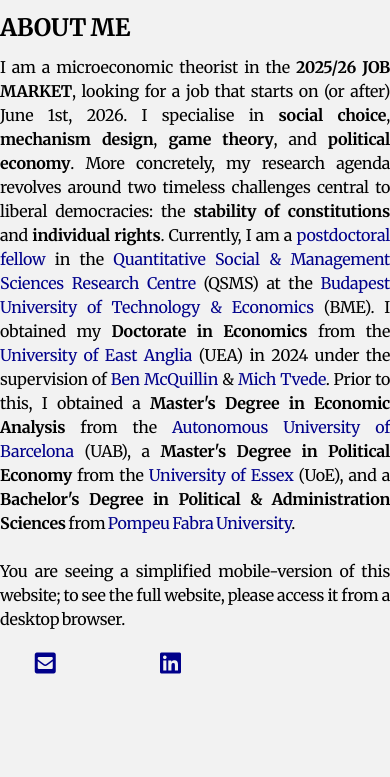
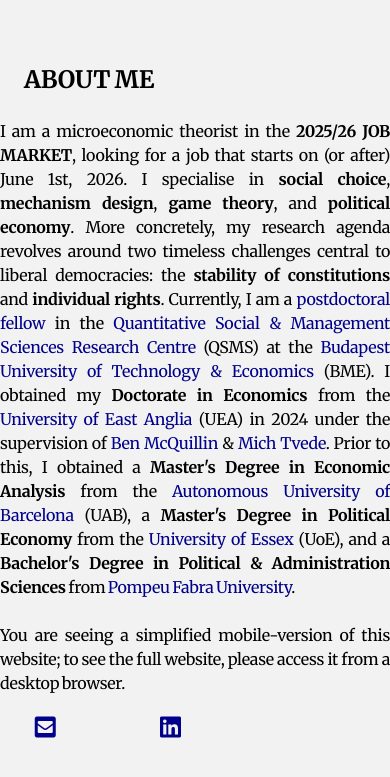
Before and after one commit to HectorHermidaRivera/hectorhermidarivera.github.io, a Jekyll site: the page built from index.md, in a window 390 px wide. Shown: the top 777 px of the page. Built offline with Jekyll 4.4.1, drawn with Linux system fonts in a browser that asks for light colours; a style sheet for code colours, icons or effects is not loaded.

Commit message:
Update style.css

```diff
--- a/assets/css/style.css
+++ b/assets/css/style.css
@@ -10,7 +10,7 @@ body {
   /*padding: 5% 5% 5% 2.5%;    */
   /*padding: clamp(10px, 5%, 100px) clamp(10px, 5%, 100px) clamp(10px, 5%, 100px) clamp(10px, 2.5%, 50px);*/
   /*max-width: 1300px;        */
-  padding: 2.5vw 5vw 2.5vw 1vw;
+  padding: 2.5vw 5vw 2.5vw 0vw;
   box-sizing: border-box;
   font-size: 1.1em;
   text-align: justify;
@@ -301,7 +301,6 @@ a {
     display: block !important;
     width: 100% !important;
     padding: 15px !important;       /* added padding for top, bottom, left, right */
-    margin: 0 !important;
     box-sizing: border-box;
   }
 
@@ -309,15 +308,13 @@ a {
   .main-name {
     font-size: 2em !important;
     padding-left: 0 !important;
-    margin: 0 !important;
   }
 
   /* About Me heading */
   #about-me h2 {
     font-weight: bold;
     text-transform: uppercase;
-    padding: 0;
-    margin: 0.5em 0;
+    padding: 1em;
   }
 
   /* About Me paragraphs */
@@ -325,7 +322,7 @@ a {
   #about-me .mobile-only p {          /* ensures all paragraphs get same line-height */
     width: 100% !important;
     padding: 0 !important;
-    margin: 0 0 1em 0;               /* spacing between paragraphs */
+    margin: 1em 1em 1em 1em;               /* spacing between paragraphs */
     line-height: 1.5;                /* consistent line spacing */
   }
 
```
